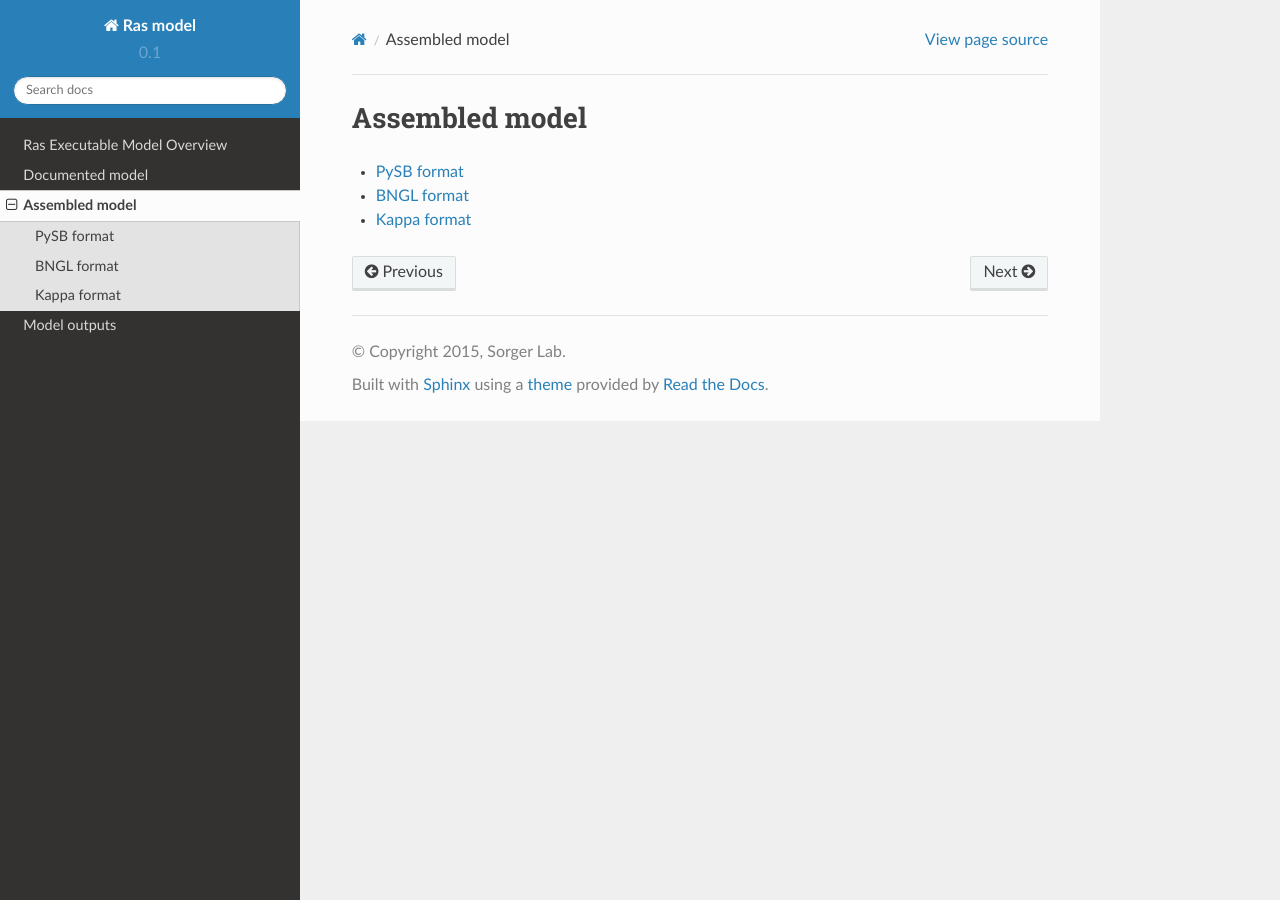
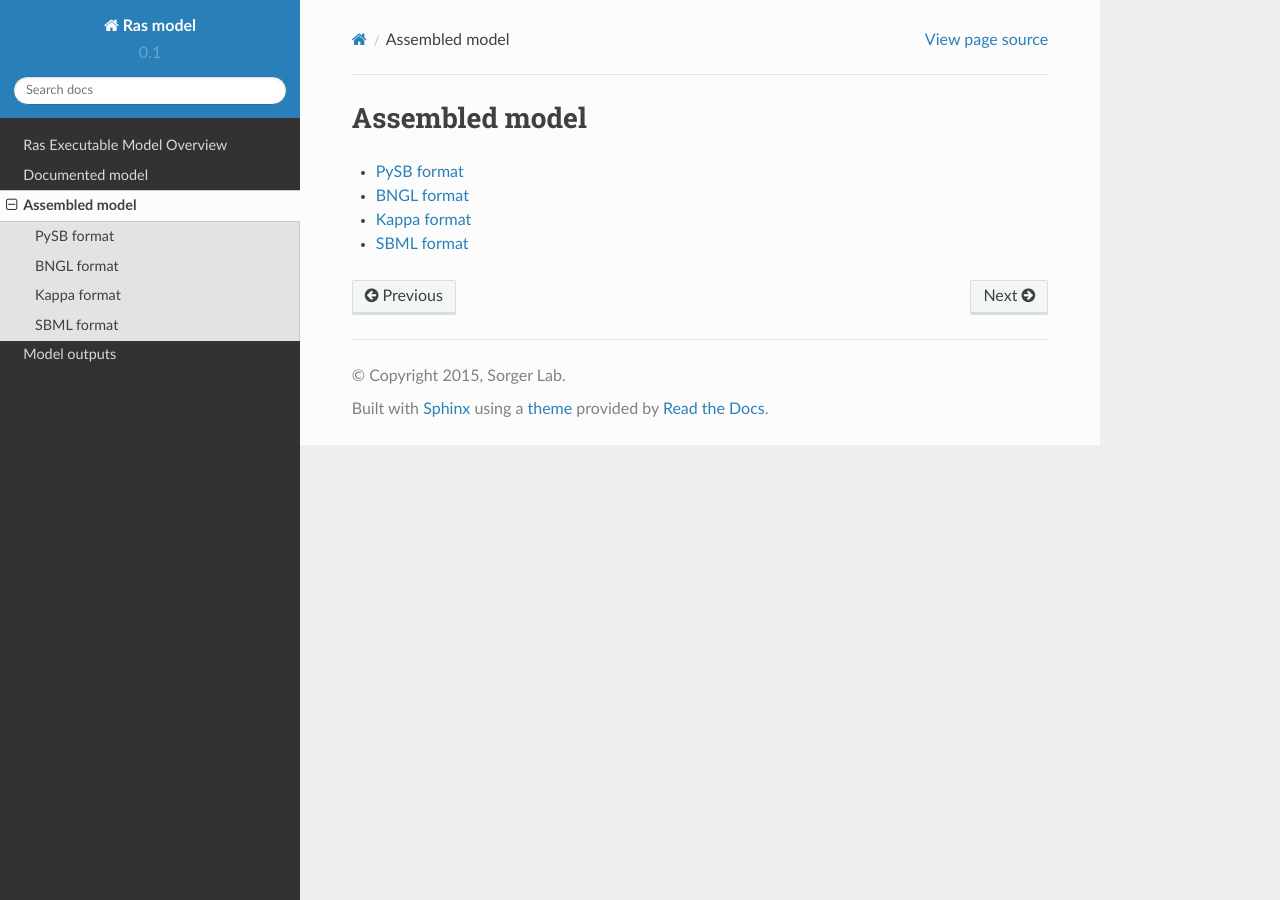
Before and after one commit to sorgerlab/rasmodel, a Sphinx documentation site: the page built from doc/assembled/index.rst, in a window 1280 px wide. Built offline with Sphinx 7.4.7 and the Read the Docs theme 2.0.0, drawn with Linux system fonts in a browser that asks for light colours.

Commit message:
Added SBML format to exported models

```diff
--- a/doc/assembled/index.rst
+++ b/doc/assembled/index.rst
@@ -7,3 +7,4 @@ Assembled model
     pysb
     bngl
     kappa
+    sbml
--- /dev/null
+++ b/doc/assembled/sbml.rst
@@ -0,0 +1,6 @@
+SBML format
+===========
+
+:download:`Download the model in SBML </../output/ras_model.sbml>`
+
+.. literalinclude:: /../output/ras_model.sbml
```
Also changed, not shown: 1 other file.
